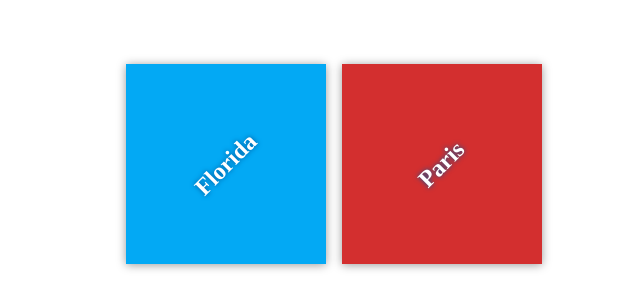
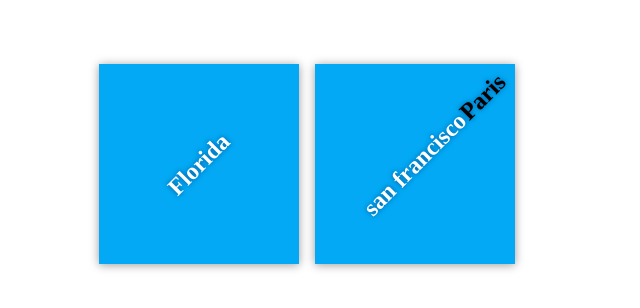
Before and after one commit to Nahla-mehanna/my-travel-plans, a plain HTML site: page index.html in a window 1280 px wide. Shown: the part 236-544 px from the top of the page, without its empty margins (306-946 px from the left). Drawn offline with Linux system fonts and the light colour scheme.

Commit message:
add heading san francisco

```diff
--- /dev/null
+++ b/app.css
@@ -0,0 +1,55 @@
+html {
+    box-sizing: border-box;
+    height: 100%;
+}
+
+*,
+*::before,
+*::after {
+    box-sizing: inherit;
+}
+
+body {
+    display: flex;
+    margin: 0;
+    height: 100%;
+}
+
+.container {
+    margin: auto;
+    padding: 1em;
+    width: 80%;
+}
+
+.destination-container {
+    display: flex;
+    flex-flow: wrap;
+    justify-content: center;
+}
+
+.destination {
+    background: #03a9f4;
+    box-shadow: 0 1px 9px 0 rgba(0, 0, 0, 0.4);
+    color: white;
+    margin: 0.5em;
+    min-height: 200px;
+    flex: 0 1 200px;
+    display: flex;
+    justify-content: center;
+    align-items: center;
+    text-align: center;
+}
+
+h2 {
+    margin: 0;
+    transform: rotate(-45deg);
+    text-shadow: 0 0 5px #01579b;
+}
+
+#florida {
+    background-color: #03a9f4;
+}
+
+#paris {
+    background-color: #d32f2f;
+}
--- a/index.html
+++ b/index.html
@@ -14,6 +14,10 @@
                 <h2>Florida</h2>
             </div>
 
+            <div class="destination" id="san francisco">
+                <h2>san francisco</h2>
+            </div
+
             <div class="destination" id="paris">
                 <h2>Paris</h2>
             </div>
```
